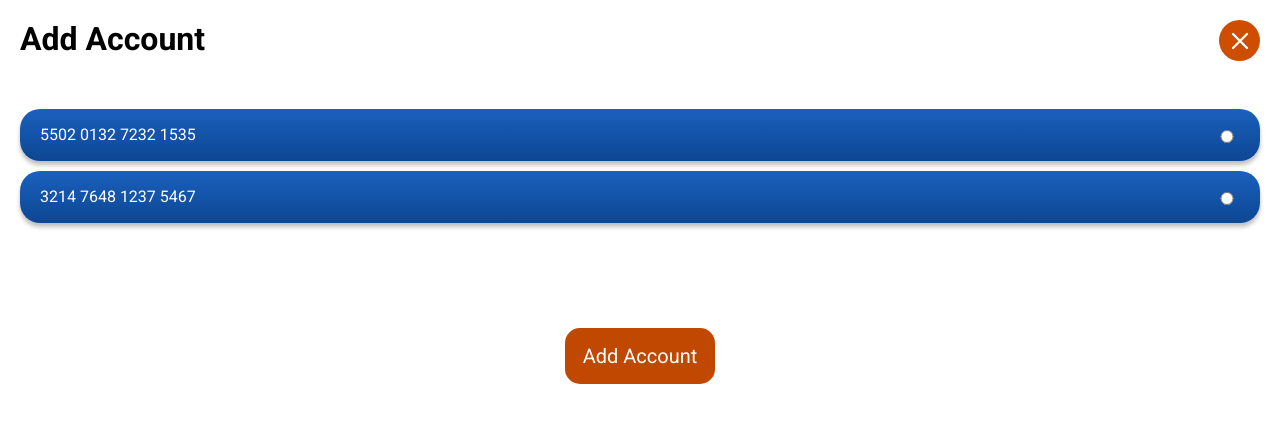
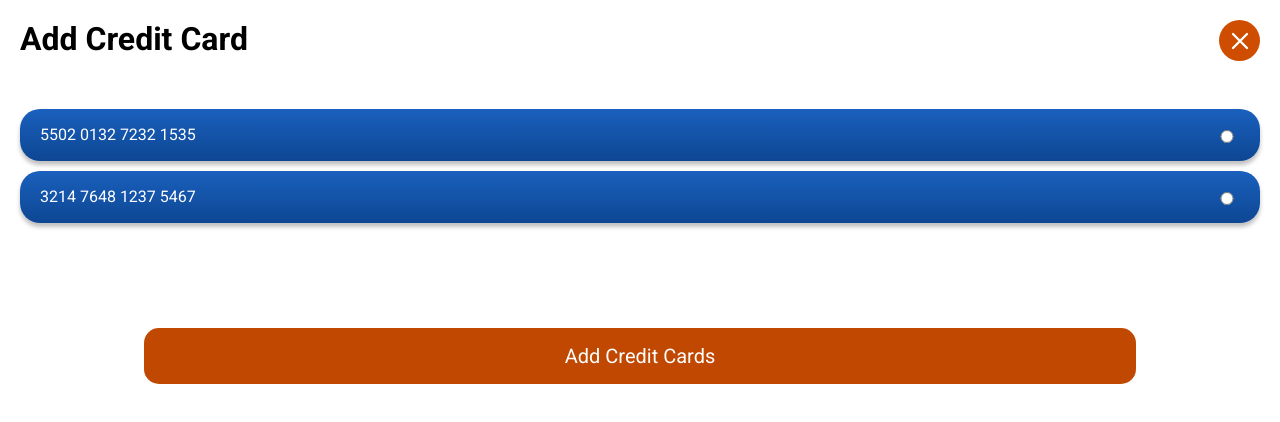
Before and after one commit to charleslu0529/brainstation-team-5-mastercard-hackathon, a React (Create React App) app in the folder client/: page /cards/add in a window 1280 px wide. Both pictures are taken after typing "Sample", "Sample", "Sample123" into the empty fields and a click on the button "Next". Shown: the top 422 px of the page. Built offline with nearby package versions, Linux system fonts and the light colour scheme.

Commit message:
ux design styling changes
Signed-off-by: Joshua Sepulveda <sepulveda.62@gmail.com>

```diff
--- a/client/src/components/AddCard/AddCard.jsx
+++ b/client/src/components/AddCard/AddCard.jsx
@@ -55,7 +55,7 @@ export class AddCard extends React.Component {
                         type="submit"
                         className={`${classes.add__submit} ${classes.add__button}`}
                     >
-                        Add Account
+                        Add Credit Cards
                     </button>
                 </div>
             ) : (
@@ -80,7 +80,7 @@ export class AddCard extends React.Component {
                 </>
             );
 
-            let title = this.state.page === 2 ? "Account" : "Card";
+            let title = this.state.page === 2 ? "Credit Card" : "Account";
 
         return (
             <div className={classes.add}>
--- a/client/src/components/AddCard/add-card.module.scss
+++ b/client/src/components/AddCard/add-card.module.scss
@@ -42,7 +42,7 @@
   }
 
   &__button {
-    width: 150px;
+    width: 80%;
     padding: 16px 0;
     border-width: 0;
     font-size: 20px;
--- a/client/src/components/HomeScreen/HomeScreen.jsx
+++ b/client/src/components/HomeScreen/HomeScreen.jsx
@@ -15,7 +15,7 @@ export default function HomeScreen(props) {
         <section>
             <Header />
             <div className="homescreen">
-                <h2 className="homescreen__sub-title">Cards</h2>
+                <h2 className="homescreen__sub-title">My Cards</h2>
                 {cards}
                 <Link className="homescreen__link" to="/cards/add">
                     <div className="homescreen__new-card">
```
